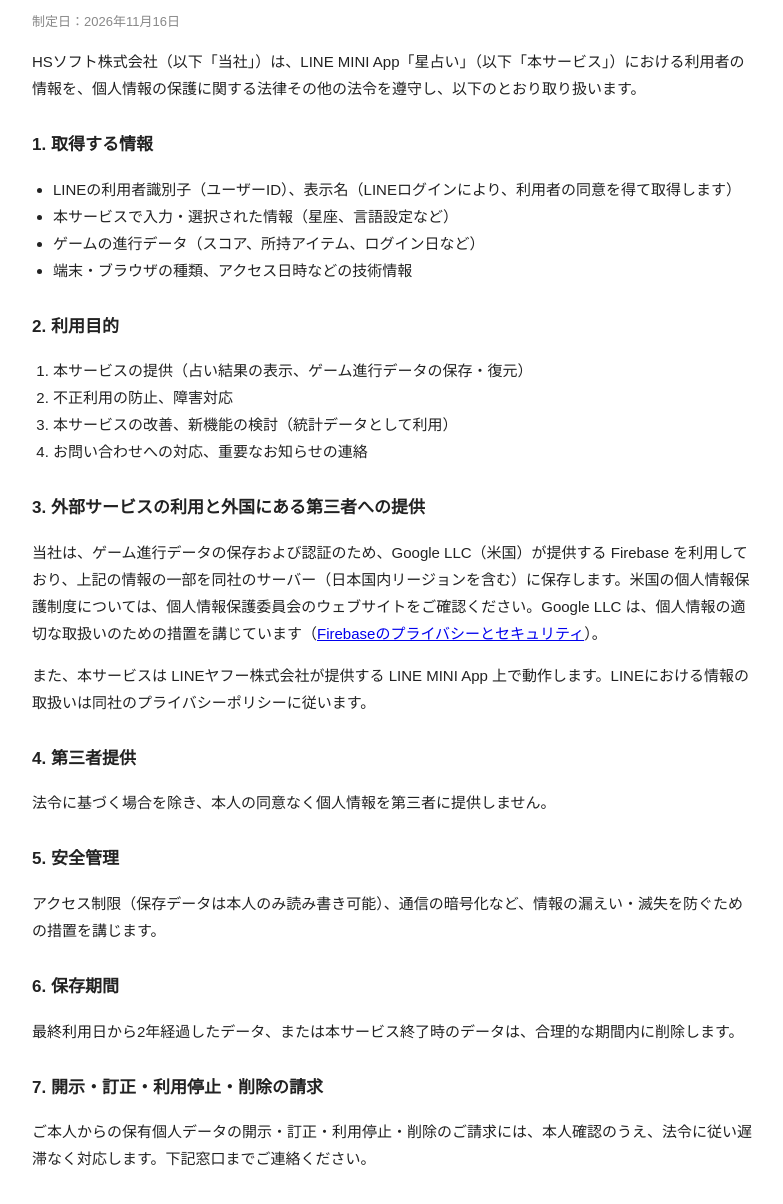
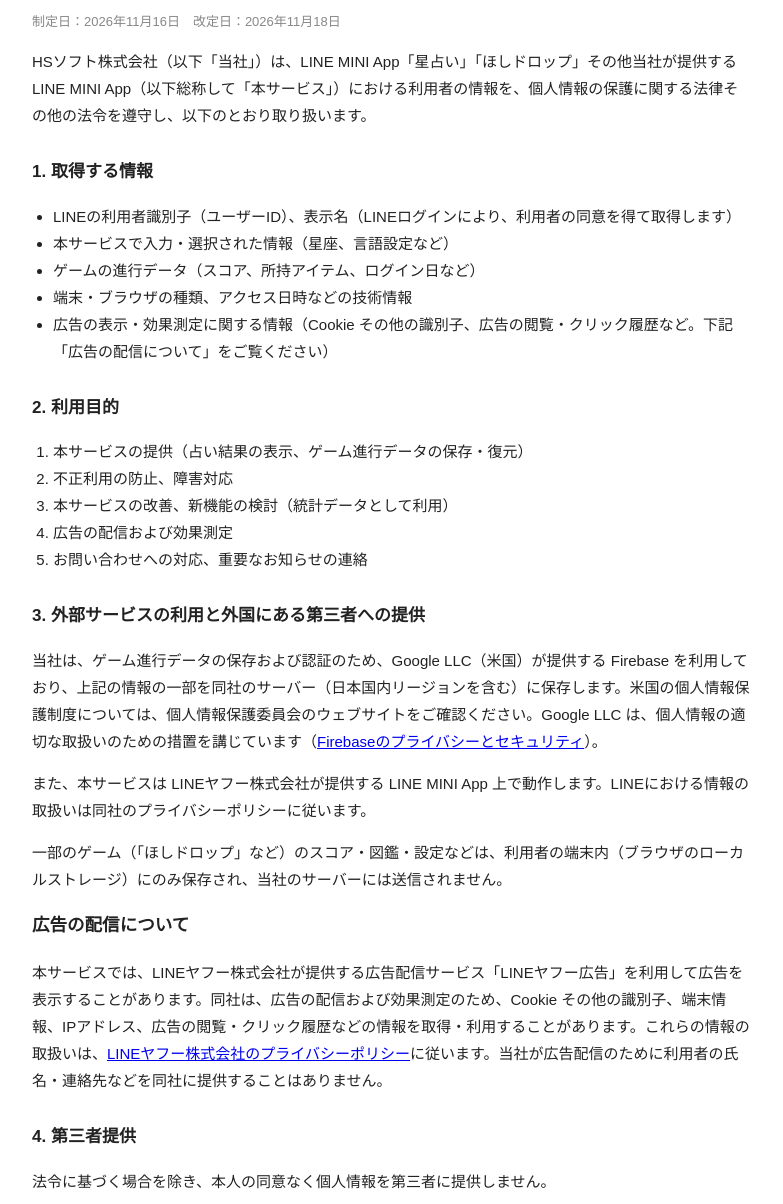
Before and after one commit to Zhuang416515/star-webtest, a plain HTML site: page app/legal/privacy.html in a window 1280 px wide. Shown: the part 67-1271 px from the top of the page, without its empty margins (248-1031 px from the left). Drawn offline with Linux system fonts and the light colour scheme.

Commit message:
Privacy policy: ads section, cover all MINI Apps

```diff
--- a/app/legal/privacy.html
+++ b/app/legal/privacy.html
@@ -1,8 +1,8 @@
 <!doctype html><html lang="ja"><head><meta charset="utf-8"><meta name="viewport" content="width=device-width,initial-scale=1">
 <title>プライバシーポリシー</title><link rel="stylesheet" href="style.css"></head><body><main>
 <h1>プライバシーポリシー</h1>
-<p class="date">制定日：2026年11月16日</p>
-<p>HSソフト株式会社（以下「当社」）は、LINE MINI App「星占い」（以下「本サービス」）における利用者の情報を、個人情報の保護に関する法律その他の法令を遵守し、以下のとおり取り扱います。</p>
+<p class="date">制定日：2026年11月16日　改定日：2026年11月18日</p>
+<p>HSソフト株式会社（以下「当社」）は、LINE MINI App「星占い」「ほしドロップ」その他当社が提供する LINE MINI App（以下総称して「本サービス」）における利用者の情報を、個人情報の保護に関する法律その他の法令を遵守し、以下のとおり取り扱います。</p>
 
 <h2>1. 取得する情報</h2>
 <ul>
@@ -10,6 +10,7 @@
 <li>本サービスで入力・選択された情報（星座、言語設定など）</li>
 <li>ゲームの進行データ（スコア、所持アイテム、ログイン日など）</li>
 <li>端末・ブラウザの種類、アクセス日時などの技術情報</li>
+<li>広告の表示・効果測定に関する情報（Cookie その他の識別子、広告の閲覧・クリック履歴など。下記「広告の配信について」をご覧ください）</li>
 </ul>
 
 <h2>2. 利用目的</h2>
@@ -17,12 +18,17 @@
 <li>本サービスの提供（占い結果の表示、ゲーム進行データの保存・復元）</li>
 <li>不正利用の防止、障害対応</li>
 <li>本サービスの改善、新機能の検討（統計データとして利用）</li>
+<li>広告の配信および効果測定</li>
 <li>お問い合わせへの対応、重要なお知らせの連絡</li>
 </ol>
 
 <h2>3. 外部サービスの利用と外国にある第三者への提供</h2>
 <p>当社は、ゲーム進行データの保存および認証のため、Google LLC（米国）が提供する Firebase を利用しており、上記の情報の一部を同社のサーバー（日本国内リージョンを含む）に保存します。米国の個人情報保護制度については、個人情報保護委員会のウェブサイトをご確認ください。Google LLC は、個人情報の適切な取扱いのための措置を講じています（<a href="https://firebase.google.com/support/privacy" target="_blank" rel="noopener">Firebaseのプライバシーとセキュリティ</a>）。</p>
 <p>また、本サービスは LINEヤフー株式会社が提供する LINE MINI App 上で動作します。LINEにおける情報の取扱いは同社のプライバシーポリシーに従います。</p>
+<p>一部のゲーム（「ほしドロップ」など）のスコア・図鑑・設定などは、利用者の端末内（ブラウザのローカルストレージ）にのみ保存され、当社のサーバーには送信されません。</p>
+
+<h3>広告の配信について</h3>
+<p>本サービスでは、LINEヤフー株式会社が提供する広告配信サービス「LINEヤフー広告」を利用して広告を表示することがあります。同社は、広告の配信および効果測定のため、Cookie その他の識別子、端末情報、IPアドレス、広告の閲覧・クリック履歴などの情報を取得・利用することがあります。これらの情報の取扱いは、<a href="https://www.lycorp.co.jp/ja/company/privacypolicy/" target="_blank" rel="noopener">LINEヤフー株式会社のプライバシーポリシー</a>に従います。当社が広告配信のために利用者の氏名・連絡先などを同社に提供することはありません。</p>
 
 <h2>4. 第三者提供</h2>
 <p>法令に基づく場合を除き、本人の同意なく個人情報を第三者に提供しません。</p>
```
Also changed, not shown: legal/privacy.html (+8 -2 lines), review/legal/privacy.html (+8 -2 lines).
